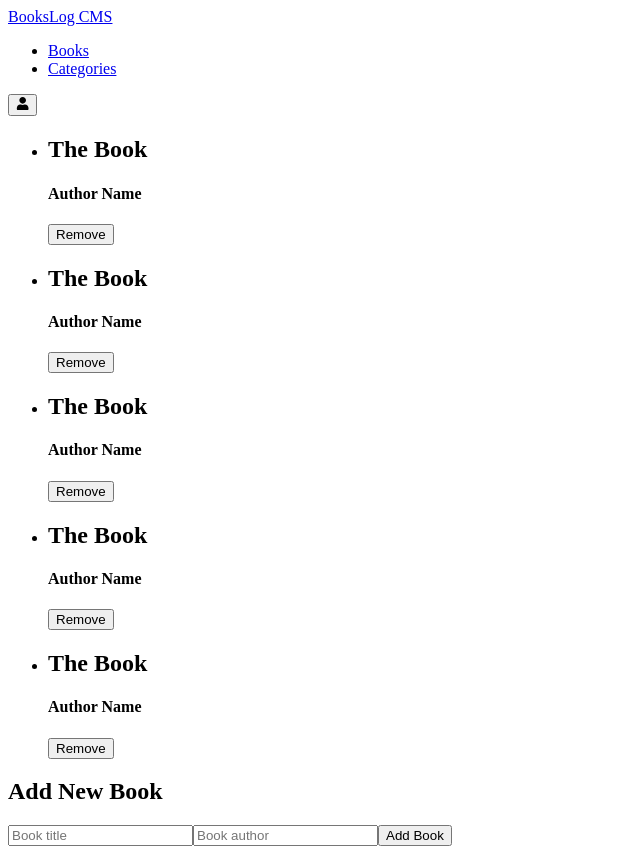
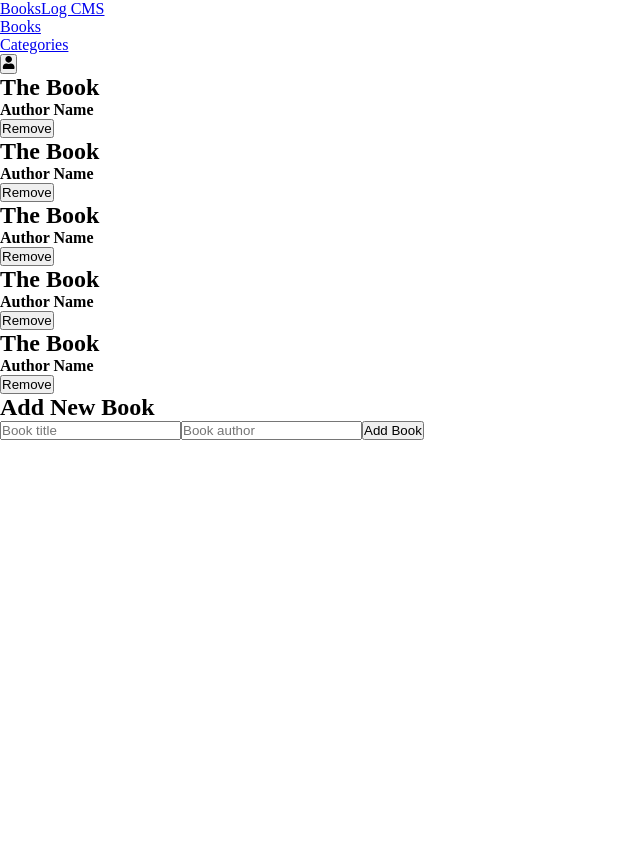
Before and after one commit to luigirazum/mv-books-log, a React (Create React App) app: page / in a window 1280 px wide. Shown: the whole page, without its empty margins (0-640 px from the left). After the commit the page ends 800 px from the top, so only its background shows below. Built offline with nearby package versions, Linux system fonts and the light colour scheme.

Commit message:
Add reset styles only.

```diff
--- a/src/App.js
+++ b/src/App.js
@@ -3,6 +3,7 @@ import NotFound from './pages/NotFound';
 import BooksPage from './pages/BooksPage';
 import CategoriesPage from './pages/CategoriesPage';
 import Header from './components/Header';
+import './assets/styles/App.css';
 
 const App = () => (
   <main>
--- /dev/null
+++ b/src/assets/styles/App.css
@@ -0,0 +1,8 @@
+/* Add some general resets */
+*,
+*::after,
+*::before {
+  margin: 0;
+  padding: 0;
+  box-sizing: border-box;
+}
```
